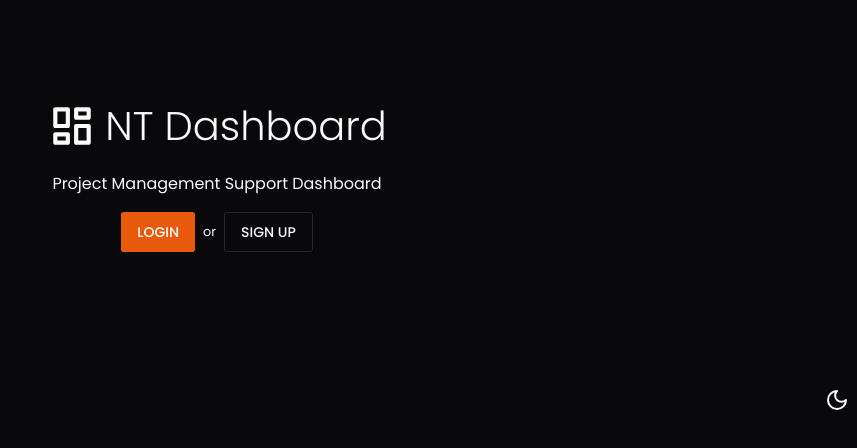
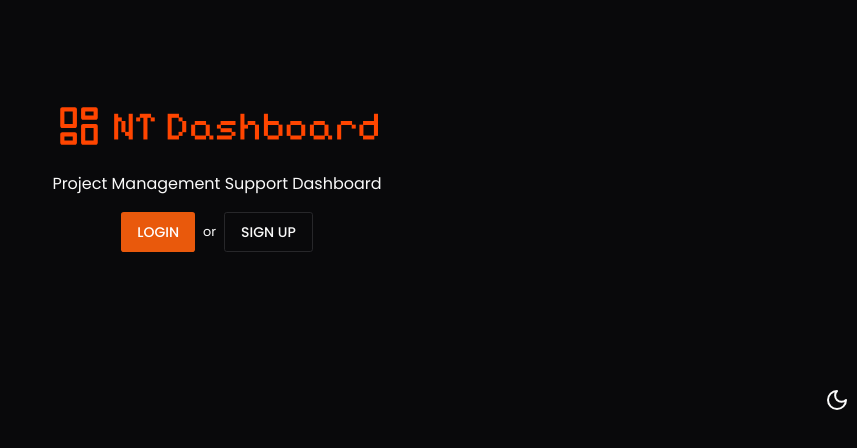
Before and after one commit to Nimira43/NT-Dashboard, a Next.js app: page / in a window 1280 px wide. Shown: the top 448 px of the page, without its empty margins (423-1280 px from the left). Built offline with nearby package versions, Linux system fonts and the light colour scheme.

Commit message:
Updated logo text on opening screen and in dashboard

```diff
--- a/app/(logged-out)/page.jsx
+++ b/app/(logged-out)/page.jsx
@@ -5,11 +5,8 @@ import Link from 'next/link'
 export default function LandingPage() {
   return (
     <>
-      <h1 className='flex gap-2 items-center'>
-        <RiDashboardLine
-          size={50}
-          className='text-main-dark'
-        />
+      <h1 className='flex gap-2 items-center logo text-main'>
+        <RiDashboardLine size={50}/>
         NT Dashboard
       </h1>
       <p>Project Management Support Dashboard</p>
--- a/app/dashboard/components/menu-title.tsx
+++ b/app/dashboard/components/menu-title.tsx
@@ -7,7 +7,7 @@ export default function MenuTitle() {
         size={40}
         className='text-main'
       />
-      <span className='pl-2 text-main'>NimiraTech</span>
+      <span className='pl-2 text-main logo'>NimiraTech</span>
 
     </h4>
   )
--- a/app/globals.css
+++ b/app/globals.css
@@ -97,3 +97,7 @@
     font-size: 1rem;
   }
 }
+
+.logo {
+  font-family: 'Pixelify Sans', sans-serif;
+}
```
